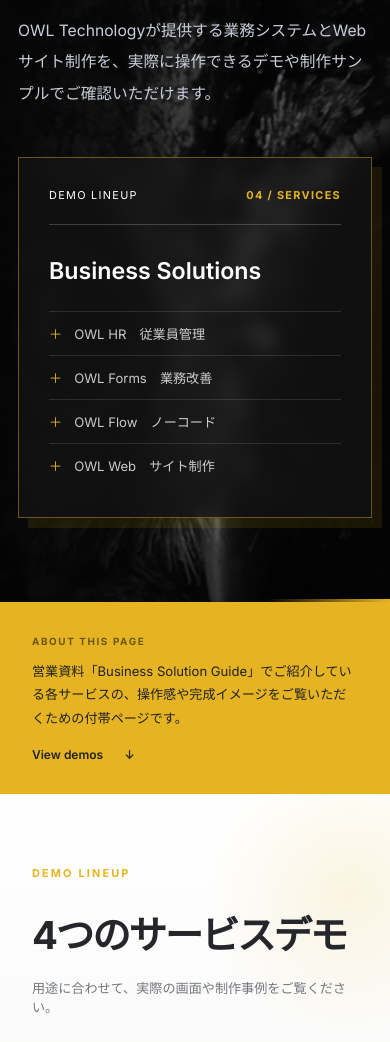
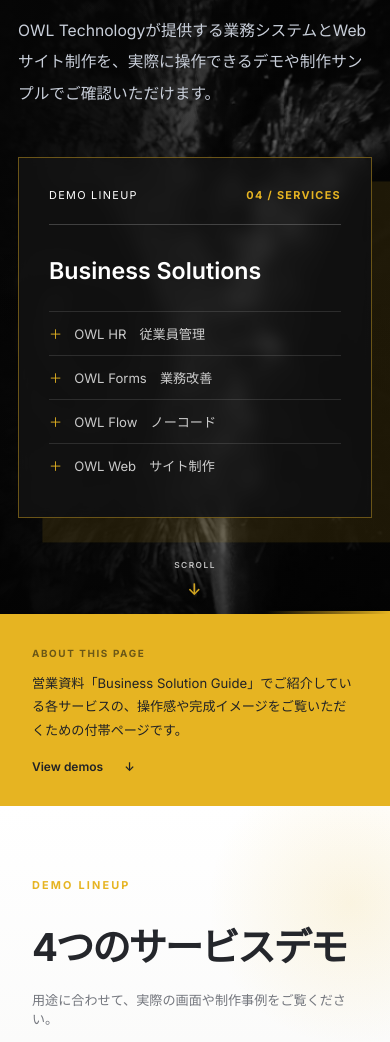
Before and after one commit to owl-tec-sales/HP_sample, a plain HTML site: page index.html in a window 390 px wide. Shown: the part 382-1424 px from the top of the page. Drawn offline with nearby package versions, Linux system fonts and the light colour scheme.

Commit message:
ファーストビューにモーションを追加

```diff
--- a/index.html
+++ b/index.html
@@ -42,6 +42,7 @@
             <li>OWL Web　サイト制作</li>
           </ul>
         </div>
+        <a class="hero-scroll" href="#solutions" aria-label="サービス一覧へスクロール"><span>SCROLL</span><i aria-hidden="true">↓</i></a>
       </section>
 
       <section class="intro" aria-label="デモサイトのご案内">
--- a/styles.css
+++ b/styles.css
@@ -7,19 +7,21 @@
 .brand { display:flex; align-items:center; text-decoration:none; }
 .brand-logo { width:210px; height:auto; display:block; }
 .header-nav { display:flex; align-items:center; gap:42px; }.header-nav a { color:#3f4043; font-size:.9rem; font-weight:500; letter-spacing:.01em; text-decoration:none; transition:color .2s ease,transform .2s ease; }.header-nav a:hover { color:#b58b0f; transform:translateY(-2px); }.nav-short { display:none; }
-.hero { margin:auto; padding:118px max(32px,calc((100% - 1240px)/2)) 126px; min-height:680px; display:grid; grid-template-columns:minmax(0,1.35fr) minmax(350px,.65fr); gap:90px; align-items:center; position:relative; overflow:hidden; color:#fff; background-color:#050505; background-image:linear-gradient(90deg,rgba(5,5,5,.97) 0%,rgba(6,6,6,.84) 34%,rgba(5,5,5,.34) 68%,rgba(5,5,5,.7) 100%),url("assets/owl-hero.png"); background-position:center,center; background-size:cover,auto 100%; background-repeat:no-repeat; }
+.hero { --owl-x:50%; margin:auto; padding:118px max(32px,calc((100% - 1240px)/2)) 126px; min-height:680px; display:grid; grid-template-columns:minmax(0,1.35fr) minmax(350px,.65fr); gap:90px; align-items:center; position:relative; overflow:hidden; color:#fff; background-color:#050505; background-image:linear-gradient(90deg,rgba(5,5,5,.97) 0%,rgba(6,6,6,.84) 34%,rgba(5,5,5,.34) 68%,rgba(5,5,5,.7) 100%),url("assets/owl-hero.png"); background-position:center,var(--owl-x) center; background-size:cover,auto 100%; background-repeat:no-repeat; animation:heroDrift 11s 1.3s ease-in-out infinite alternate; }
 .hero::before { content:""; position:absolute; inset:0; background:linear-gradient(180deg,rgba(0,0,0,.15),transparent 50%,rgba(0,0,0,.38)); pointer-events:none; }.hero::after { content:""; position:absolute; right:0; bottom:0; width:32%; height:3px; background:linear-gradient(90deg,transparent,var(--blue)); pointer-events:none; }.hero>* { position:relative; z-index:1; }
 .section-label { margin:0 0 24px; color:var(--blue); font-size:.68rem; font-weight:700; letter-spacing:.2em; }
 h1 { margin:0; font-size:clamp(3.3rem,6.1vw,6.7rem); line-height:1.08; letter-spacing:-.065em; font-weight:500; }
 h1 span,h2 span { color:var(--blue); }
+.hero-copy .section-label { animation:heroTextIn .75s .1s both cubic-bezier(.2,.75,.25,1); }.hero-copy h1 { animation:heroTextIn .85s .24s both cubic-bezier(.2,.75,.25,1); }.hero-copy .lead { animation:heroTextIn .85s .4s both cubic-bezier(.2,.75,.25,1); }
 .lead { max-width:670px; margin:34px 0 0; color:#c9cfda; font-size:.98rem; line-height:2; }
-.hero-panel { padding:30px; color:#fff; background:rgba(21,21,22,.72); border:1px solid rgba(230,180,34,.42); box-shadow:22px 22px 0 rgba(230,180,34,.08); backdrop-filter:blur(8px); animation:heroPanelIn .9s .25s both cubic-bezier(.2,.8,.2,1); }
+.hero-panel { padding:30px; color:#fff; background:rgba(21,21,22,.72); border:1px solid rgba(230,180,34,.42); box-shadow:22px 22px 0 rgba(230,180,34,.08); backdrop-filter:blur(8px); animation:heroPanelIn .9s .35s both cubic-bezier(.2,.8,.2,1),heroPanelGlow 4.5s 1.4s ease-in-out infinite alternate; }
 .panel-top { display:flex; justify-content:space-between; padding-bottom:22px; border-bottom:1px solid rgba(255,255,255,.2); font-size:.68rem; letter-spacing:.12em; }
 .panel-top b { color:var(--blue); }
 .hero-panel>p { margin:32px 0 26px; font-size:1.45rem; font-weight:600; }
 .hero-panel ul { list-style:none; margin:0; padding:0; }
 .hero-panel li { padding:12px 0; border-top:1px solid rgba(255,255,255,.12); color:rgba(255,255,255,.78); font-size:.82rem; }
 .hero-panel li::before { content:"＋"; margin-right:12px; color:var(--blue); }
+.hero-scroll { position:absolute; left:50%; bottom:20px; z-index:2; display:flex; flex-direction:column; align-items:center; gap:4px; color:rgba(255,255,255,.72); font-size:.52rem; font-weight:600; letter-spacing:.18em; text-decoration:none; transform:translateX(-50%); }.hero-scroll i { color:var(--blue); font-size:1rem; font-style:normal; animation:scrollCue 1.5s ease-in-out infinite; }
 .intro { display:flex; align-items:center; justify-content:space-between; gap:40px; padding:31px max(32px,calc((100% - 1240px)/2)); background:var(--blue); color:var(--navy); }
 .intro p { max-width:820px; margin:0; font-size:.82rem; line-height:1.8; }
 .intro p span { margin-right:30px; color:#6b5717; font-size:.62rem; font-weight:700; letter-spacing:.16em; }
@@ -80,9 +82,13 @@
 footer span { font-weight:700; } footer small { color:rgba(255,255,255,.55); font-size:.65rem; }
 .js .reveal { opacity:0; transform:translateY(34px); transition:opacity .8s ease,transform .8s cubic-bezier(.2,.75,.25,1); }.js .reveal.is-visible { opacity:1; transform:none; }.js .reveal-delay { transition-delay:.14s; }
 @keyframes heroPanelIn { from { opacity:0; transform:translateY(24px); } to { opacity:1; transform:none; } }
+@keyframes heroTextIn { from { opacity:0; transform:translateY(30px); filter:blur(4px); } to { opacity:1; transform:none; filter:none; } }
+@keyframes heroDrift { from { background-position:center,calc(var(--owl-x) - 1%) center; } to { background-position:center,calc(var(--owl-x) + 1%) center; } }
+@keyframes heroPanelGlow { from { box-shadow:18px 18px 0 rgba(230,180,34,.06); } to { box-shadow:25px 25px 0 rgba(230,180,34,.12); } }
+@keyframes scrollCue { 0%,100% { transform:translateY(0); opacity:.55; } 50% { transform:translateY(7px); opacity:1; } }
 @media(max-width:800px){
   .site-header { width:100%; min-height:72px; padding:0 18px; } .brand-logo { width:140px; }.header-nav { gap:11px; }.header-nav a { font-size:.58rem; font-weight:600; }.nav-full { display:none; }.nav-short { display:inline; }
-  .hero { min-height:auto; padding:76px 18px 84px; grid-template-columns:1fr; gap:48px; background-position:center,55% center; }
+  .hero { --owl-x:55%; min-height:auto; padding:76px 18px 96px; grid-template-columns:1fr; gap:48px; }
   h1 { font-size:clamp(2.8rem,14vw,5rem); }
   .hero-panel { box-shadow:10px 10px 0 rgba(230,180,34,.1); }
   .intro { display:block; } .intro p span { display:block; margin:0 0 9px; } .intro a { display:inline-block; margin-top:16px; }
```
